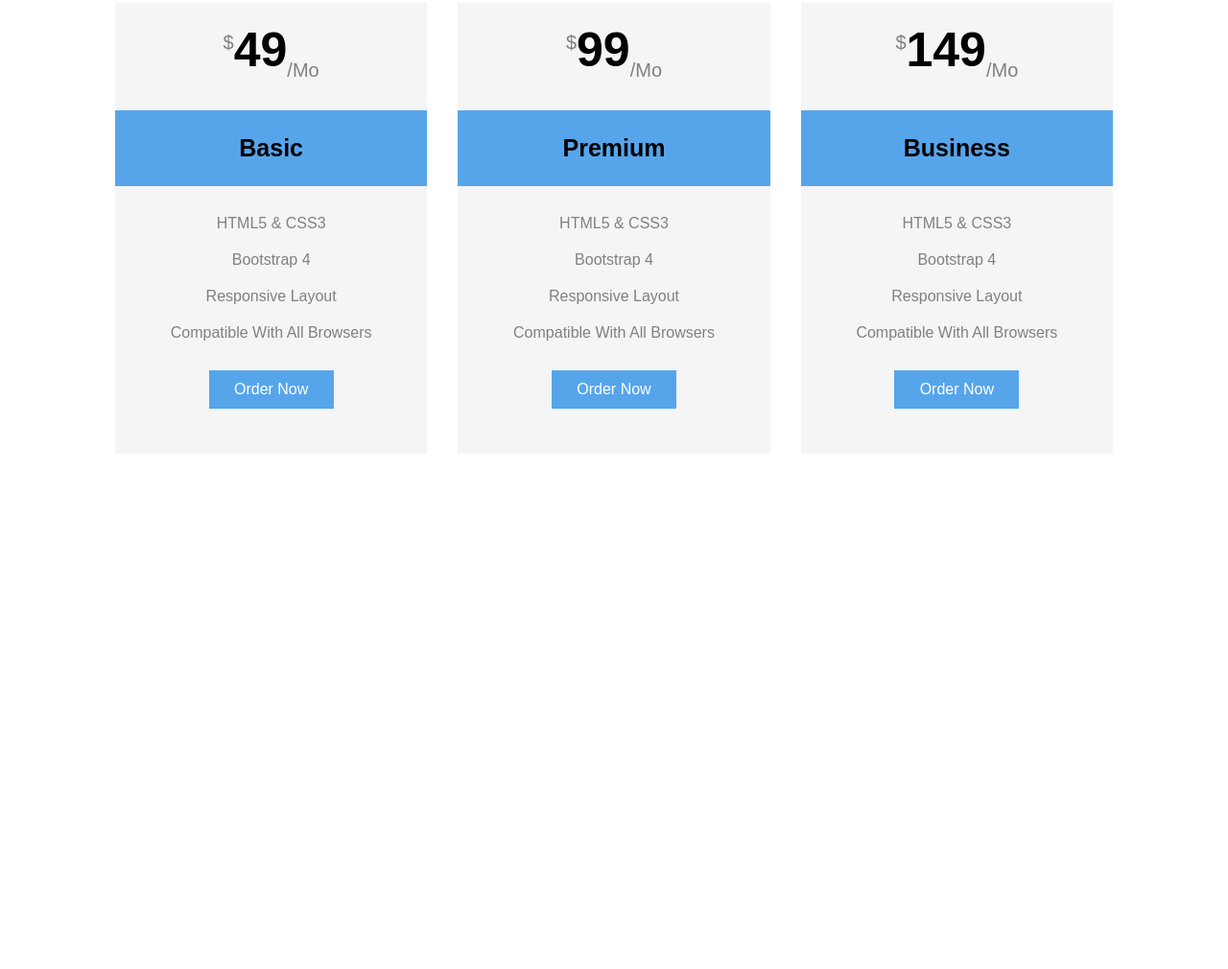
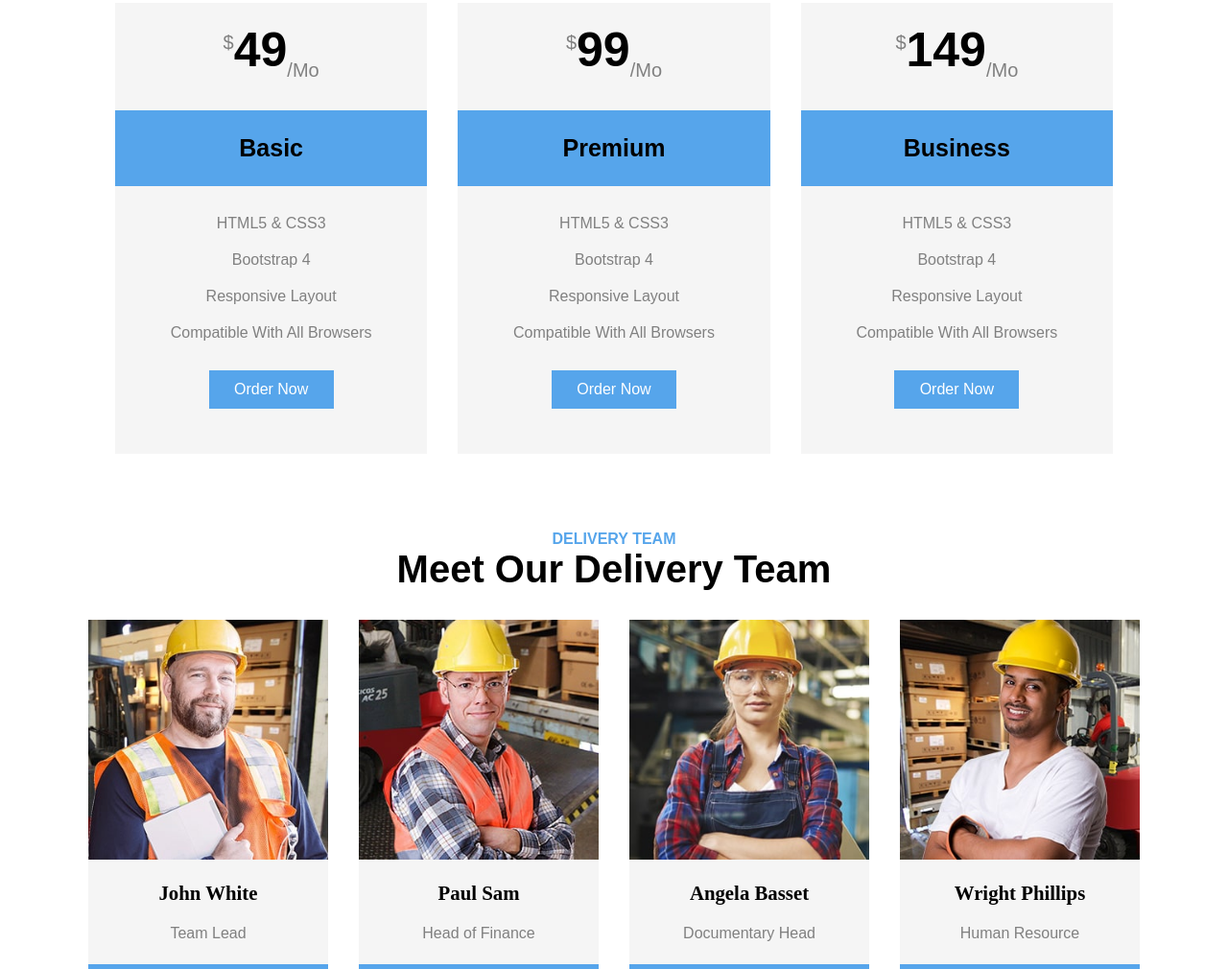
Before and after one commit to Yusufxcode/Logistics-Website, a plain HTML site: page index.html in a window 1280 px wide. Shown: the part 2851-3861 px from the top of the page at 96% size. Before the commit the page ends 3354 px from the top, so only its background shows below. Drawn offline with Linux system fonts and the light colour scheme.

Commit message:
added the delivery aspect.
the delivery team and their roles infused into the site.

```diff
--- a/index.html
+++ b/index.html
@@ -201,6 +201,44 @@
                 </div>
             </div>
 
+            <div class="deliveryteam">
+                <div class="srvtxt">Delivery Team</div>
+                <div class="srvtxt2">Meet Our Delivery Team</div>
+
+            <div class="teamviews">
+                <div class="teamview">
+                    <div class="team1" style="background-image: url(img/team-1.jpg);" ></div>
+                    <div class="teamnamei">
+                        <h3>John White</h3>
+                        <h4>Team Lead</h4>
+                    </div>
+                </div>
+
+                <div class="teamview">
+                    <div class="team1" style="background-image: url(img/team-2.jpg);" ></div>
+                    <div class="teamnamei">
+                        <h3>Paul Sam</h3>
+                        <h4>Head of Finance</h4>
+                    </div>
+                </div>
+
+                <div class="teamview">
+                    <div class="team1" style="background-image: url(img/team-3.jpg);" ></div>
+                    <div class="teamnamei">
+                        <h3>Angela Basset</h3>
+                        <h4>Documentary Head</h4>
+                    </div>
+                </div>
+
+                <div class="teamview">
+                    <div class="team1" style="background-image: url(img/team-4.jpg);" ></div>
+                    <div class="teamnamei">
+                        <h3>Wright Phillips</h3>
+                        <h4>Human Resource</h4>
+                    </div>
+                </div>
+            </div>
+        </div>
 
 
 
--- a/styles.css
+++ b/styles.css
@@ -544,3 +544,45 @@ body{
     font-size: 1em;
     margin-top: 10px;
 }
+.deliveryteam{
+    margin-top: 80px;
+}
+
+.teamviews{
+    display: flex;
+    justify-content: center;
+    column-gap: 2em;
+    margin-top: 30px;
+}
+
+.teamview{
+    position: relative;
+}
+
+.team1{
+    height: 250px;
+    width: 250px;
+    background-size: cover;
+
+    background-position: center;
+    background-repeat: no-repeat;
+
+}
+
+.teamnamei{
+    background-color: whitesmoke;
+    padding: 2px;
+    text-align: center;
+    border-bottom: 5px solid #56a5eb;
+}
+
+.teamnamei h3{
+    font-size: 1.3em;
+    font-weight: 600;
+}
+
+.teamnamei h4{
+    color: grey;
+    font-family:Arial, Helvetica, sans-serif;
+    font-weight: 100;
+}
```
